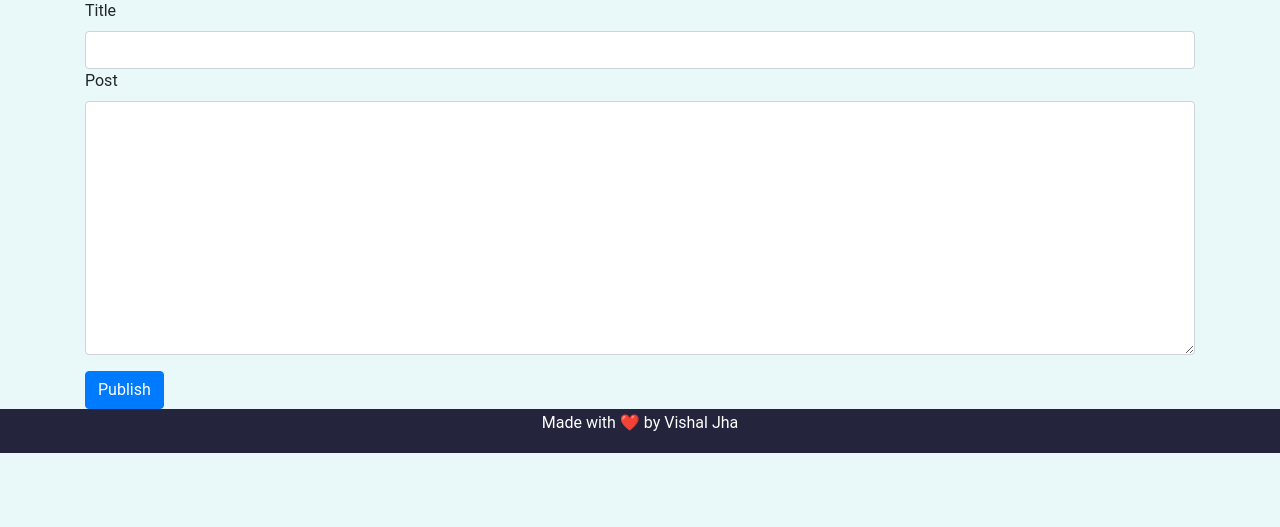
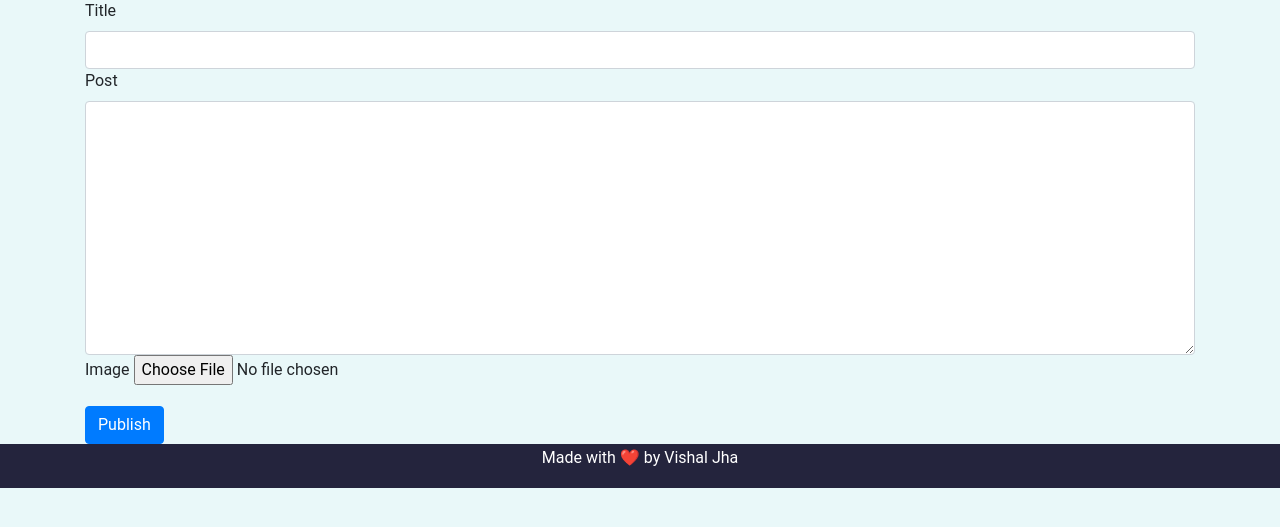
Before and after one commit to takemeforward/Scriblio-v1, a Node server app: page /compose in a window 1280 px wide. Shown: the part 119-646 px from the top of the page. Run offline with Node 20, Linux system fonts and the light colour scheme; the visitor is signed in with stand-in values (Sample User, id 1); some libraries are stand-ins or nearby versions.

Commit message:
comment? ok, like? ok, image upload before posting? ok

```diff
--- a/app.js
+++ b/app.js
@@ -5,7 +5,10 @@ const ejs = require("ejs");
 const _ = require("lodash");
 const mongoose = require("mongoose");
 const session = require("express-session");
-
+const multer = require('multer');   // to manage image upload
+// Configure Multer for image uploads
+const storage = multer.memoryStorage();
+const upload = multer({ storage: storage });
 // const session = require("cookie-session");
 const passport = require("passport");
 const googleStrategy = require("passport-google-oauth20").Strategy;
@@ -135,22 +138,6 @@ app.get("/login", (req, res) => {
   res.render("login");
 });
 
-// post Login
-// app.post("/login", (req, res) => {
-//   const user = new User(req.body);
-
-//   req.login(user, (err) => {
-//     if (err) {
-//       console.log(err);
-//       res.redirect("/login");
-//     } else {
-//       passport.authenticate("local")(req, res, () => {
-//         res.redirect("/");
-//       });
-//     }
-//   });
-// });
-
 app.post("/login", (req, res, next) => {
   passport.authenticate("local", (err, user, info) => {
     if (err) {
@@ -210,15 +197,23 @@ app.get("/compose", (req, res) => {
 });
 
 // compose blog post route
-app.post("/compose", async (req, res) => {
+app.post("/compose", upload.single('postImage'), async (req, res) => {
+
   try {
+    console.log("try me hu");
     const newBlog = new Blog({
       title: req.body.postTitle,
       content: req.body.postContent,
-      author: req.user._id
+      author: req.user._id,
+      image: {
+        data: req.file.buffer,
+        contentType: req.file.mimetype
+      }
     });
+    console.log("save is just pahle");
     const result = await newBlog.save();
     if (result) {
+      console.log("save hua");
       res.redirect("/");
     } else {
       console.log("Having some issue with posting Blog");
--- a/views/compose.ejs
+++ b/views/compose.ejs
@@ -1,15 +1,18 @@
 
 <%- include("partials/header"); -%>
     <h1>Compose</h1>
-    <form class="" action="/compose" method="post">
+    <form class="" action="/compose" method="post" enctype="multipart/form-data">
       <div class="form-group">
         <label>Title</label>
         <input class="form-control" type="text" name="postTitle">
         <label>Post</label>
         <textarea id="myTextarea" class="form-control" name="postContent" rows="10" cols="30"></textarea>
+        <label>Image</label>
+        <input type="file" name="postImage">
       </div>
       <button class="btn btn-primary" type="submit" name="button">Publish</button>
     </form>
+
 
     <script>
        tinymce.init({
--- a/views/home.ejs
+++ b/views/home.ejs
@@ -87,7 +87,9 @@
     <%  posts.forEach(function(post){ %>
       <a href="/posts/<%=post._id%>" title="click to read more">
       <div class="card">
-        <img class="card-img-top" src="/images/square.jpg" alt="Card image cap">
+        <% if(post.image && post.image.data) { %>
+        <img class="card-img-top" src="data:<%= post.image.contentType %>;base64,<%= post.image.data.toString('base64') %>" alt="Card image cap">
+        <% } %>
         <div class="card-body">
           <%if(post.title.length < 50){%>
             <h4 class="card-title"><%- post.title %></h4>
--- a/views/thankyou.ejs
+++ b/views/thankyou.ejs
@@ -15,6 +15,8 @@
             <span>&#10004;</span>
           </div>
       </div>
+
+      <a href="/">Back to home page</a>
 </body>
 </html>
 <h1></h1>
```
Also changed, not shown: models.js (+8 -3 lines), public/images/birds.jpg (added), public/images/hacking.jpg (added).
